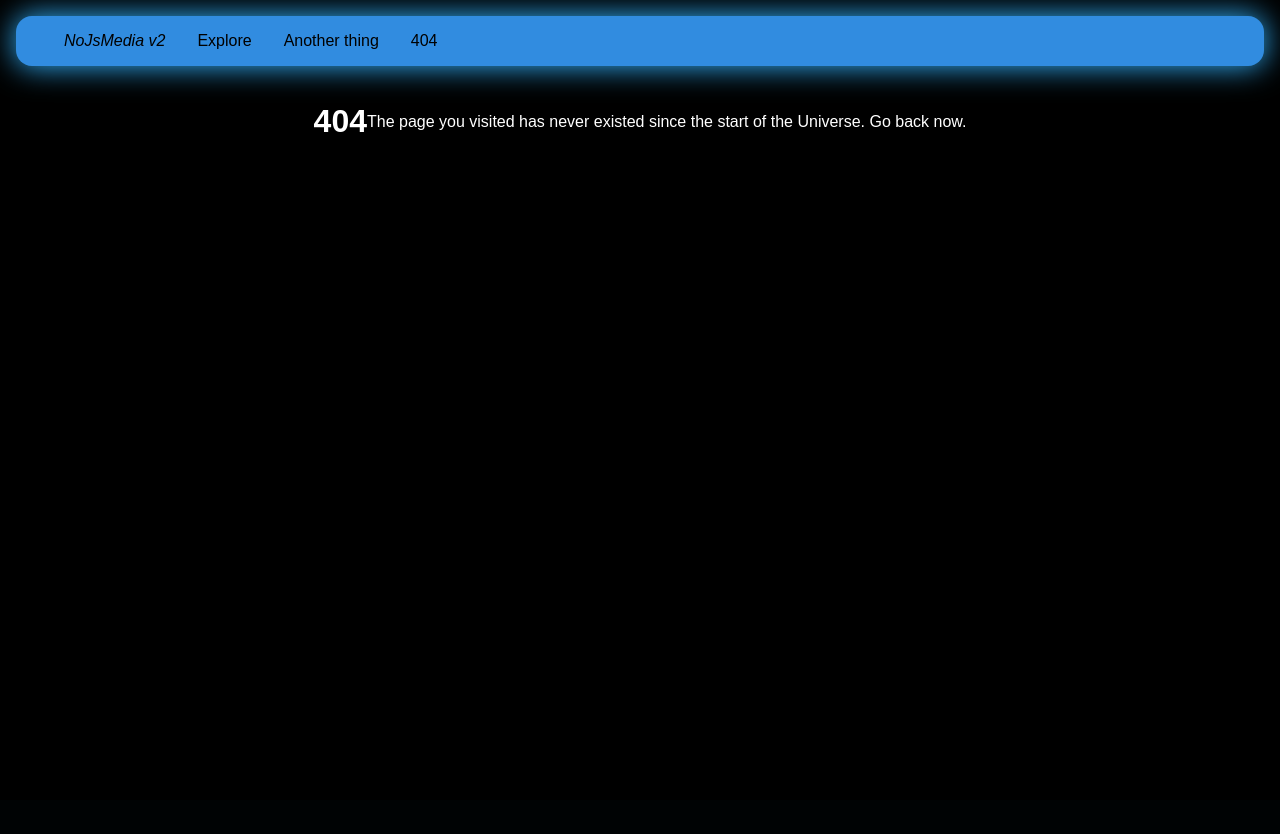
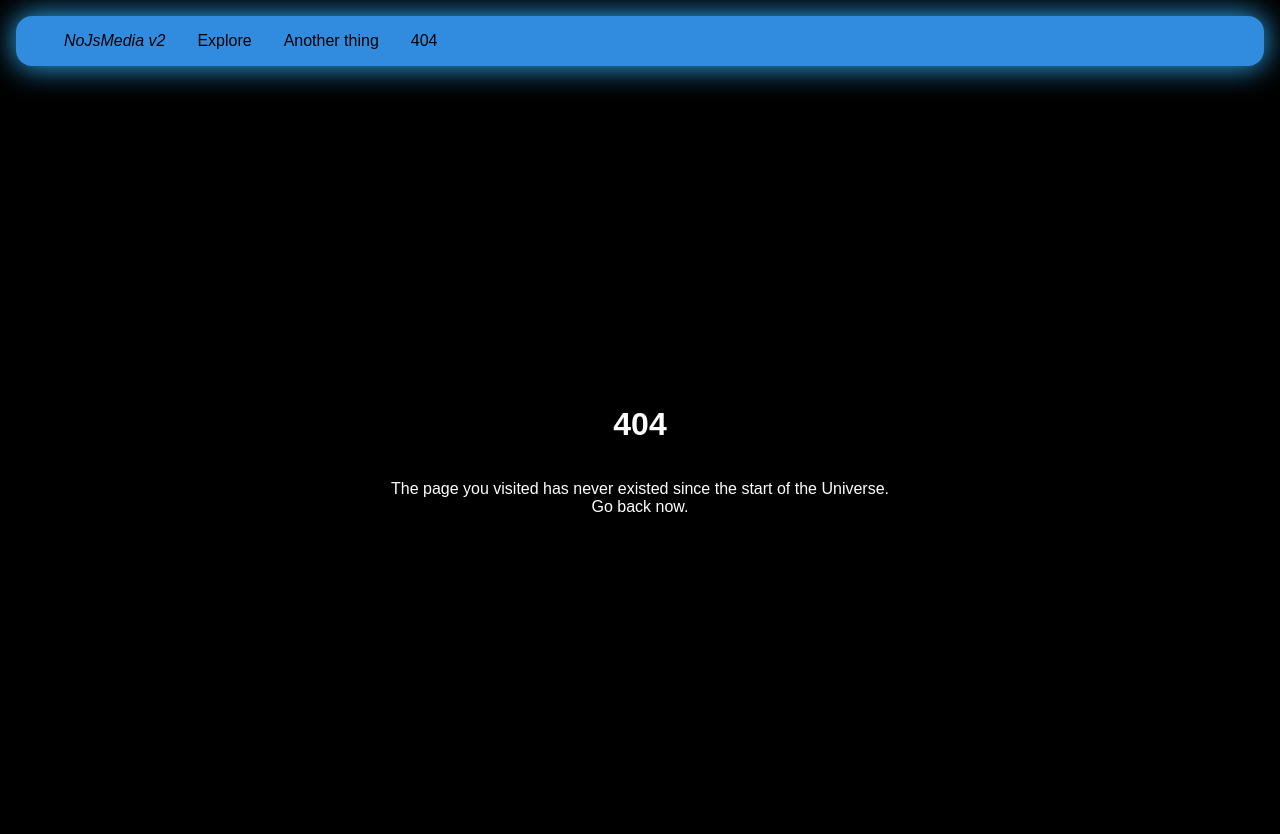
Before and after one commit to Quantum-Codes/NoJsMedia-V2, a Flask app: template templates/404.html in a window 1280 px wide. Before the commit the page ends 132 px from the top, so only its background shows below. Run offline with Flask 2, Linux system fonts and the light colour scheme; the template is opened without the code that fills it, so the values that code supplies are empty.

Commit message:
Add 404 page

```diff
--- a/main.py
+++ b/main.py
@@ -23,7 +23,7 @@ def execute(query):
 @app.route('/')
 def mainpage():
   if True: #check login
-    return redirect("/login")
+    return redirect("/logi")
 
   return render_template("main.html"), 200
 
--- a/static/404.css
+++ b/static/404.css
@@ -1,6 +1,14 @@
 #content {
   display: flex;
-  height: 100%;
+  margin: 0px;
+  flex-direction: column;
+  height: calc(100vh - 3em); /* 3em= nav height approx */
+  width: 100%;
   justify-content: center;
   align-items: center;
 }
+
+#errortext {
+  width: 40%;
+  text-align: center;
+}
--- a/templates/404.html
+++ b/templates/404.html
@@ -4,5 +4,6 @@
 {% block content %}
 
 <h1>404</h1>
-<p>The page you visited has never existed since the start of the Universe. Go back now.</p>
+<p id="errortext">The page you visited has never existed since the start of the Universe. Go back now.</p>
+
 {% endblock %}
```
